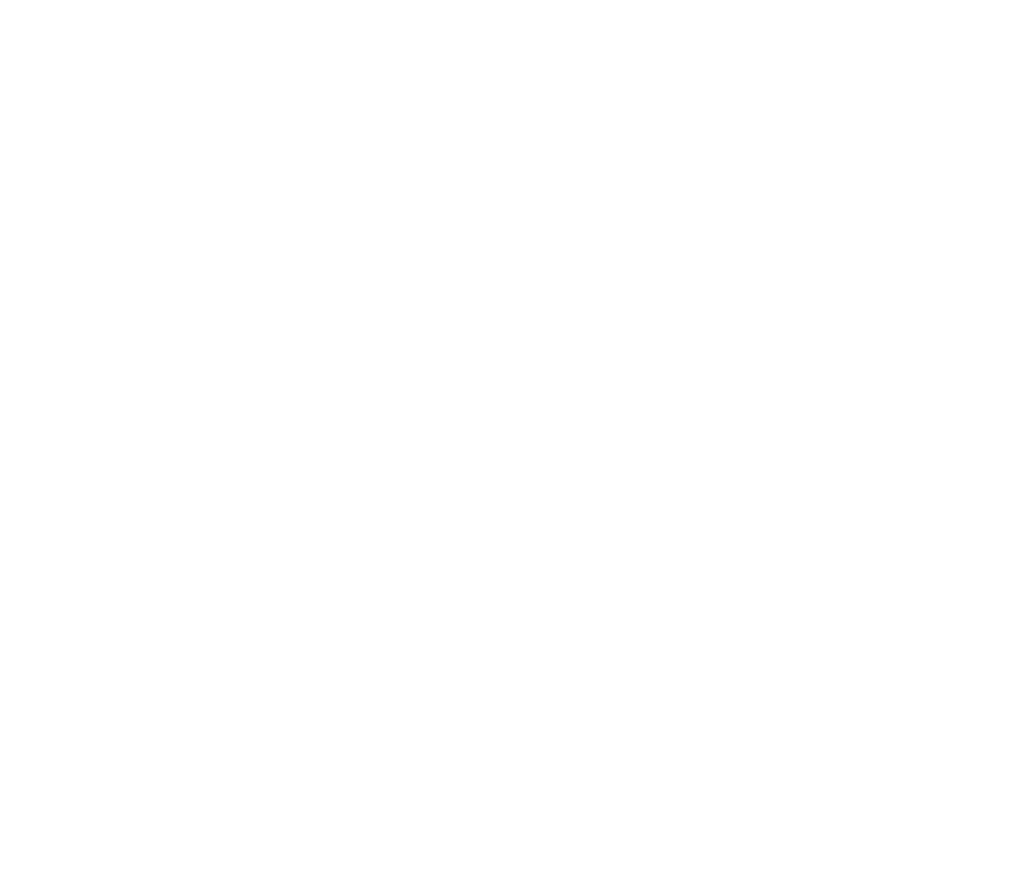
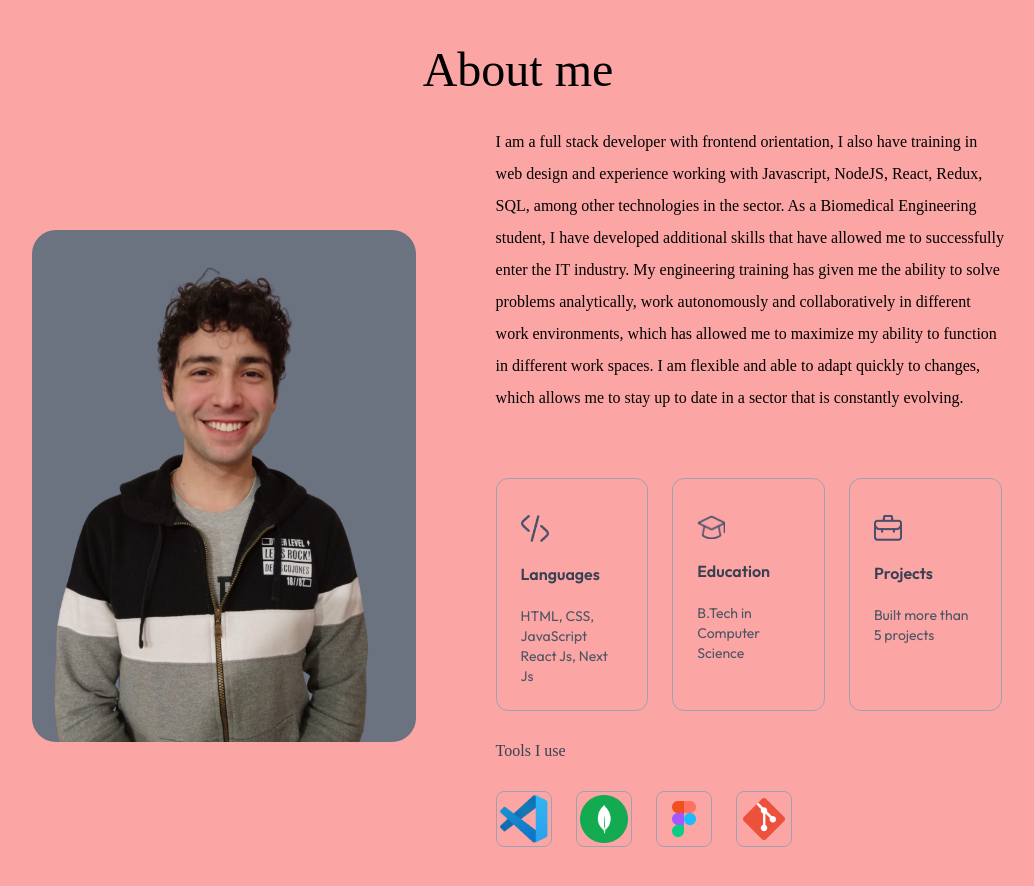
Before and after one commit to GonzaloHz/portfolio, a Next.js app: page / in a window 1280 px wide. Shown: the part 862-1748 px from the top of the page, without its empty margins (122-1156 px from the left). Before the commit the page ends 800 px from the top, so only its background shows below. Built offline with nearby package versions, Linux system fonts and the light colour scheme; a web font is replaced by a local one.

Commit message:
added header section

```diff
--- /dev/null
+++ b/app/components/About.tsx
@@ -0,0 +1,40 @@
+import { assets, infoList, toolsData } from '@/assets/assets'
+import Image from 'next/image'
+import React from 'react'
+
+const About = () => {
+  return (
+    <div id='about' className='w-full px-[12%] py-10 scroll-mt-20 flex flex-col gap-8'>
+            <h4 className='text-center mb-2 text-lg font-Ovo'>Introduction</h4>
+            <h2 className='text-center text-5xl font-Ovo'>About me</h2>
+        <div className='flex flex-col lg:flex-row items-center gap-20 '>
+            <div className='w-full sm:rounded-3xl lg: max-w-96'>
+                <Image src={assets.profile_img} alt='profile image' className=' bg-gray-500 w-full rounded-3xl '/>
+            </div>
+            <div className='flex flex-col w-full gap-6 lg:max-w-[60%]'>
+                <p className='mb-10 max-w-2xl font-Ovo'>I am a full stack developer with frontend orientation, I also have training in web design and experience working with Javascript, NodeJS, React, Redux, SQL, among other technologies in the sector. As a Biomedical Engineering student, I have developed additional skills that have allowed me to successfully enter the IT industry.
+                My engineering training has given me the ability to solve problems analytically, work autonomously and collaboratively in different work environments, which has allowed me to maximize my ability to function in different work spaces. I am flexible and able to adapt quickly to changes, which allows me to stay up to date in a sector that is constantly evolving.</p>
+                <ul className='flex flex-wrap gap-6 lg:flex-nowrap'>
+                    {infoList.map(({icon, iconDark, title, description}, index)=>(
+                        <li key={index} className='border-[0.5px] border-gray-400 rounded-xl w-full p-6 cursor-pointer hover:bg-lightHover hover:-translate-y-1 duration-500 hover:shadow-black lg:w-[30%]'>
+                            <Image src={icon} alt={title} className='w-7 mt-3'/>
+                            <h3 className='my-4 font-semibold text-gray-700'>{title}</h3>
+                            <p className='text-gray-600 text-sm'>{description}</p>
+                        </li>
+                    ))}
+                </ul>
+                <h4 className='text-gray-700 font-Ovo'>Tools I use</h4>
+                <ul className='flex gap-3 items-center sm:gap-6'>
+                    {toolsData.map((tool, index)=>(
+                        <li key={index} className='flex items-center justify-center w-12 sm:w-14 aspect-square border border-gray-400 rounded-lg cursor-pointer hover:-translate-y-1 duration-500'>
+                            <Image src ={tool} alt='tools' className='w-8 sm:w-12'/>
+                        </li>
+                    ))}
+                </ul>
+            </div>
+        </div>
+    </div>
+  )
+}
+
+export default About
--- a/app/page.tsx
+++ b/app/page.tsx
@@ -1,4 +1,5 @@
 'use client'
+import About from "./components/About";
 import Header from "./components/Header";
 import Navbar from "./components/Navbar";
 
@@ -7,6 +8,7 @@
     <div className="bg-red-300">
       <Navbar/>
       <Header/>
+      <About/>
     </div>
   );
 }
--- a/assets/assets.js
+++ b/assets/assets.js
@@ -113,5 +113,5 @@
 ];
 
 export const toolsData = [
-    assets.vscode, assets.firebase, assets.mongodb, assets.figma, assets.git
+    assets.vscode, assets.mongodb, assets.figma, assets.git
 ];
--- a/tailwind.config.ts
+++ b/tailwind.config.ts
@@ -16,6 +16,10 @@
       fontFamily:{
         Outfit:["Outfit", "sans-serif"],
         Ovo:["Ovo", "serif"]
+      },
+      boxShadow:{
+        'black': '4px 4px 0 #000',
+        'white': '4px 4px 0 #fff'
       }
     },
   },
```
